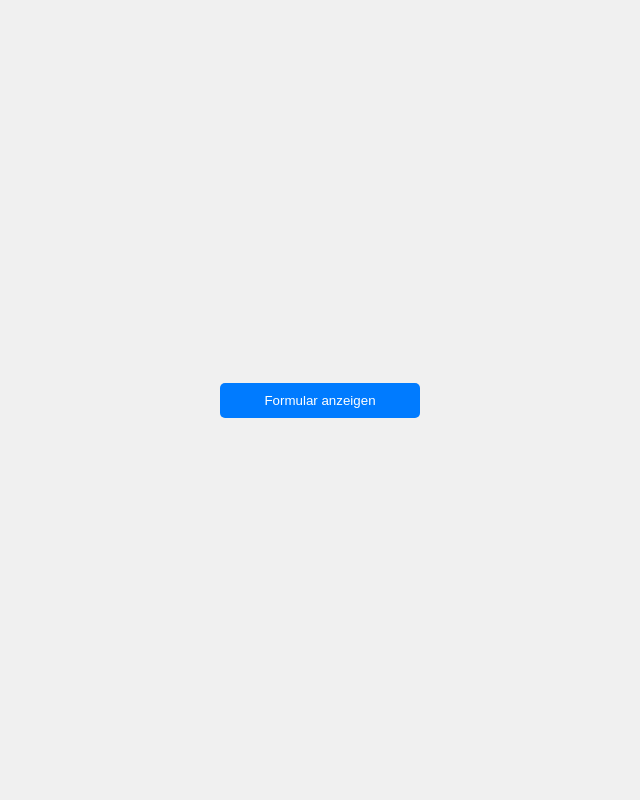
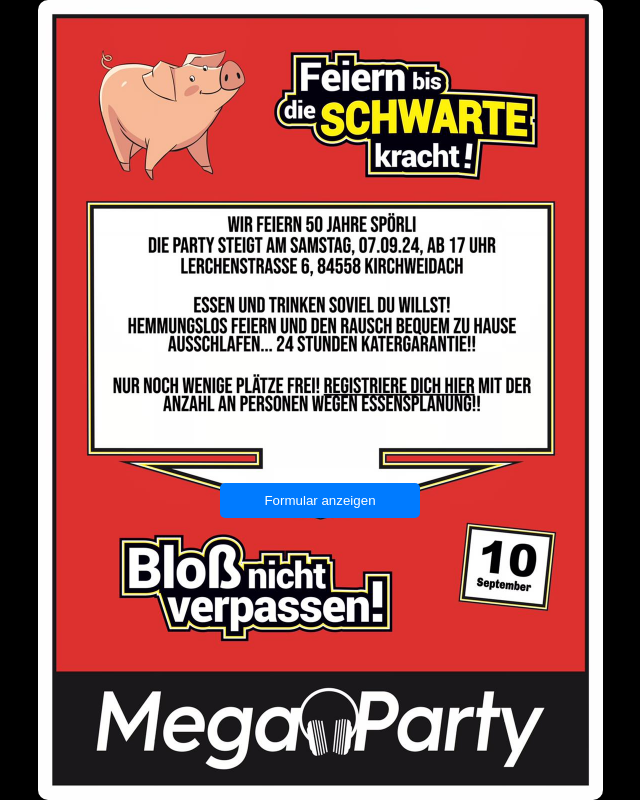
Before and after one commit to Oliverwebdev/Einladungsseite, a React (Vite) app: page / in a window 1280 px wide. Shown: the whole page, without its empty margins (320-960 px from the left). Built offline with nearby package versions, Linux system fonts and the light colour scheme.

Commit message:
basic styling and function ready

```diff
--- a/src/App.jsx
+++ b/src/App.jsx
@@ -25,9 +25,9 @@ function App() {
   return (
     <FullScreenContainer>
       {/* Aktivieren Sie die folgenden Komponenten nach Bedarf */}
-      {/* <Highlight /> */}
+      <Highlight />
       {/* <Firework /> */}
-      <Form />
+      {/* <Form /> */}
     </FullScreenContainer>
   );
 }
--- a/src/components/Form.jsx
+++ b/src/components/Form.jsx
@@ -16,6 +16,18 @@ const gradientBorderRotation = keyframes`
   }
 `;
 
+const Container = styled.div`
+  display: flex;
+  justify-content: center;
+  align-items: center;
+  height: 100vh;
+  width: 100%;
+  position: absolute;
+  top: 0;
+  left: 0;
+  padding-top: 100px; /* Added padding to move the button lower */
+`;
+
 const StyledForm = styled.form`
   display: flex;
   flex-direction: column;
@@ -23,7 +35,6 @@ const StyledForm = styled.form`
   width: 100%;
   max-width: 500px;
   min-width: 290px;
-  margin: 50px auto;
   padding: 40px;
   border: 11px solid transparent;
   border-radius: 10px;
@@ -108,6 +119,7 @@ function Form() {
 
   return (
     <>
+      <Container>
         {!showForm && <Button onClick={() => setShowForm(true)}>Formular anzeigen</Button>}
         {showForm && (
           <StyledForm onSubmit={handleSubmit(onSubmit)}>
@@ -147,6 +159,7 @@ function Form() {
             <Button type="submit">Senden</Button>
           </StyledForm>
         )}
+      </Container>
       <ToastContainer
         position="top-center"
         autoClose={5000}
--- a/src/components/Highlight.jsx
+++ b/src/components/Highlight.jsx
@@ -1,5 +1,6 @@
 import React from 'react';
 import styled, { keyframes, createGlobalStyle } from 'styled-components';
+import Form from './Form';
 
 // Keyframes für die Animation
 const fadeIn = keyframes`
@@ -60,6 +61,7 @@ function Highlight() {
   return (
     <>
       <GlobalStyle />
+      <Form />
       <HighlightContainer>
         <HighlightImage src="/einladungsbild.jpeg" alt="Einladungsbild" />
       </HighlightContainer>
```
Lines whose indentation alone changed are shown as unchanged.
